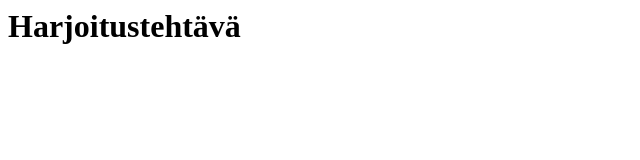
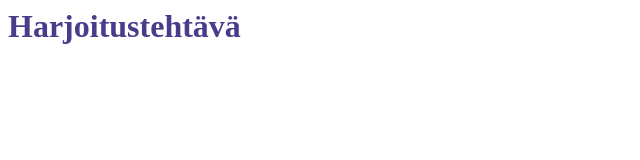
Before and after one commit to HeidiLindb/Oppimistehtava, a plain HTML site: page index.html in a window 1280 px wide. Shown: the whole page, without its empty margins (0-640 px from the left). Drawn offline with Linux system fonts and the light colour scheme.

Commit message:
Update index.html

```diff
--- a/index.html
+++ b/index.html
@@ -1,5 +1,6 @@
 <html>
   <head>
+    <link rel="stylesheet" href="tyyli.css">
   <meta charset ="UTF-8"></head>
   <body>
     <h1>Harjoitustehtävä</h1>
```
